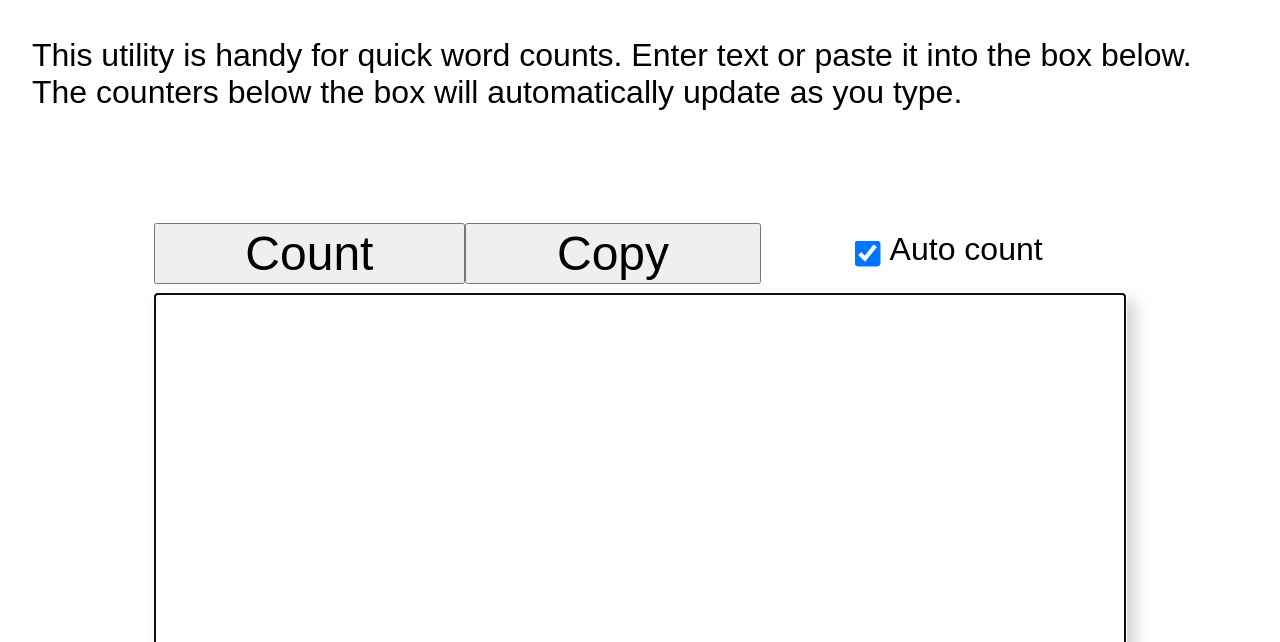
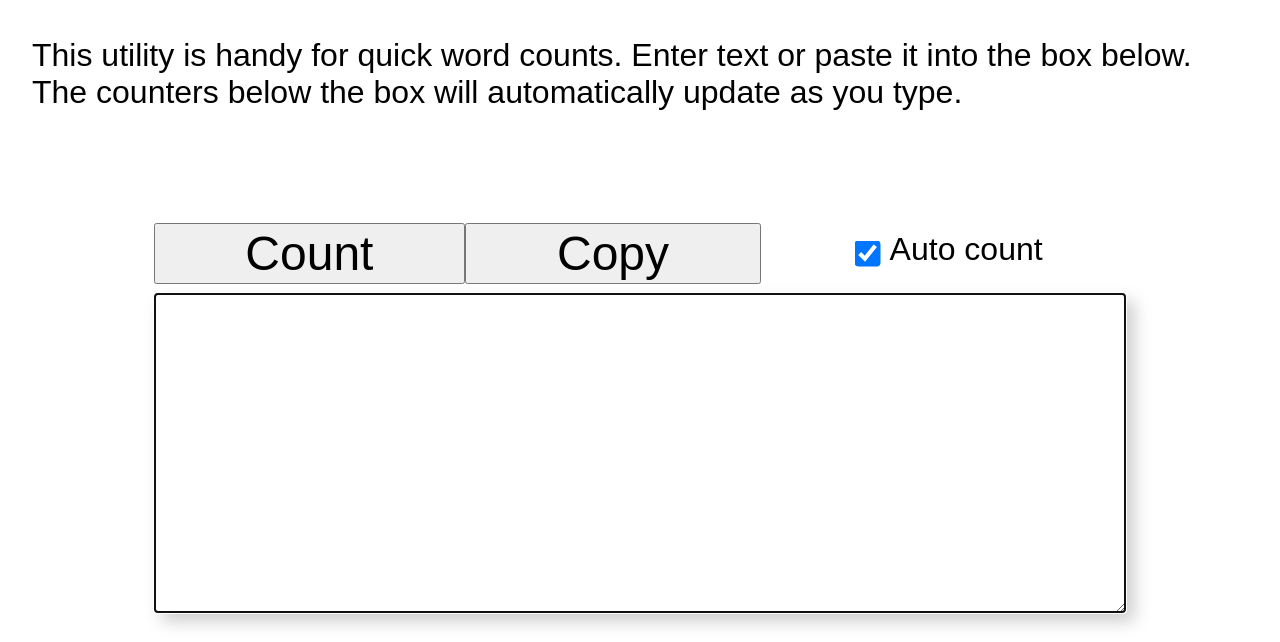
Before and after one commit to sirkoik/CountIt, a plain HTML site: page index.html in a window 1280 px wide. Shown: the part 262-904 px from the top of the page. Drawn offline with Linux system fonts and the light colour scheme.

Commit message:
Adjusted height of textarea for iOS again

```diff
--- a/index.html
+++ b/index.html
@@ -63,7 +63,7 @@
       }
 
       #text {
-        height: 25rem;
+        height: 20rem;
         width: 80%;
         box-shadow: 0.5rem 0.5rem 1rem #ccc;
       }
```
